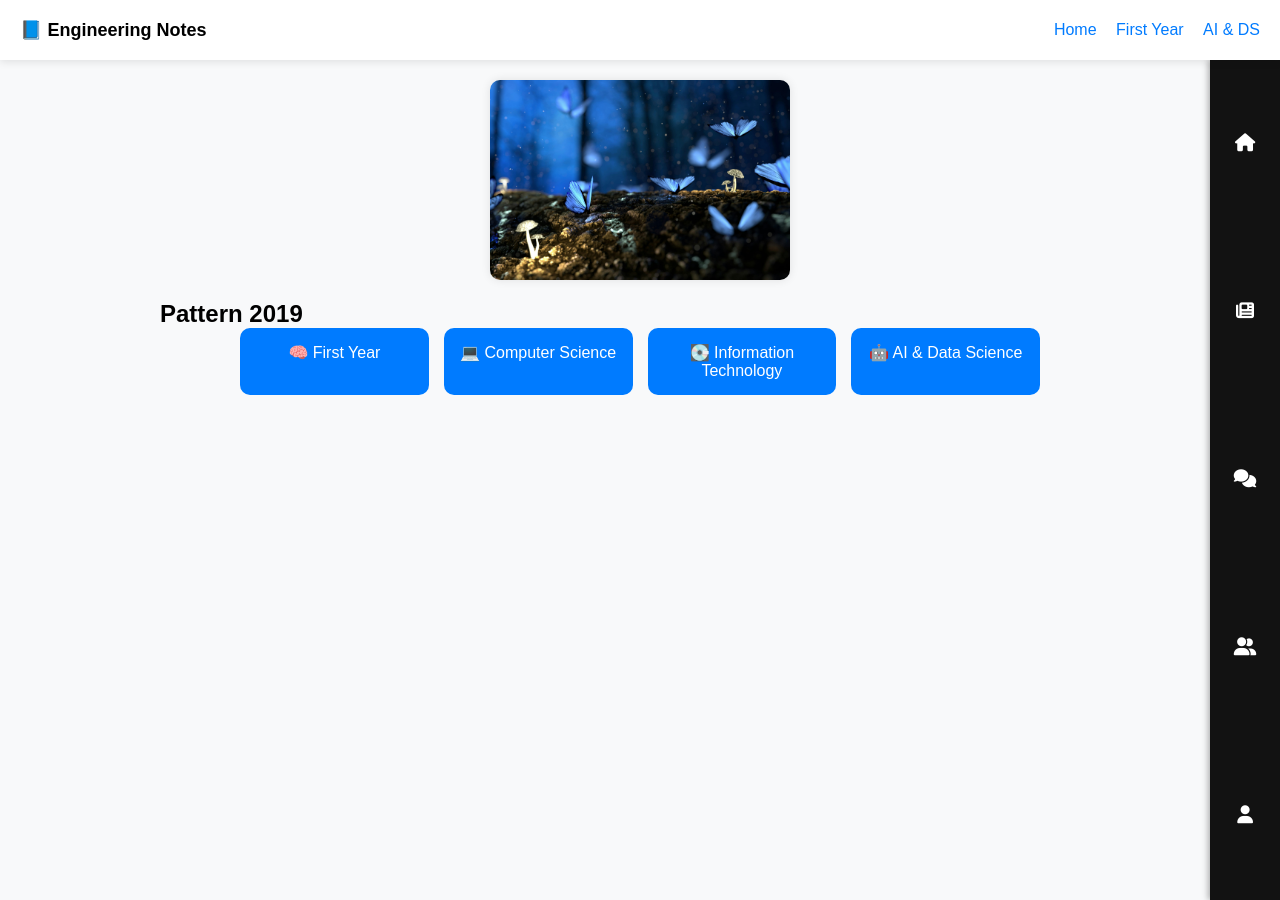
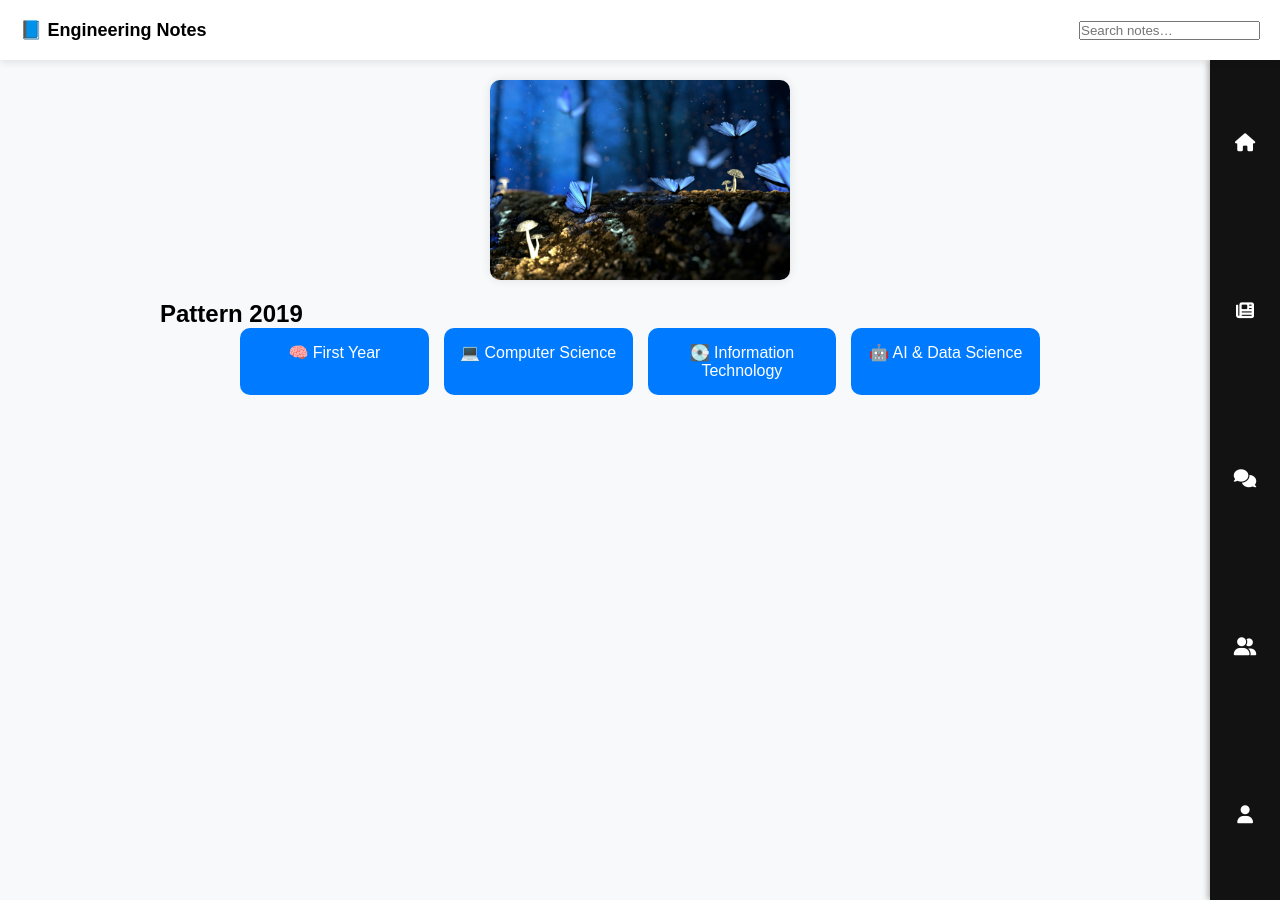
Before and after one commit to aryanmungekar/study-notes, a Jekyll site: the page built from index.md, in a window 1280 px wide. Built offline with Jekyll 4.4.1, drawn with Linux system fonts in a browser that asks for light colours; comment, search, counter and statistics services are not loaded; some of the changed lines change nothing that is shown.

Commit message:
Add search.json for Lunr.js support

```diff
--- a/_layouts/default.html
+++ b/_layouts/default.html
@@ -15,9 +15,11 @@
     <div class="header-content">
       <h1>📘 Engineering Notes</h1>
       <nav>
-        <a href="/">Home</a>
-        <a href="/first-year/">First Year</a>
-        <a href="/aids/">AI & DS</a>
+        <form id="search-form" action="#" onsubmit="return false;">
+  <input type="text" id="search-box" placeholder="Search notes…" autocomplete="off">
+</form>
+<ul id="search-results" class="search-results"></ul>
+
       </nav>
     </div>
   </header>
@@ -53,6 +55,32 @@
 </footer>
 
 
+<script src="https://unpkg.com/lunr/lunr.js"></script>
+<script>
+fetch('/search.json')
+  .then(res => res.json())
+  .then(data => {
+    const pages = data.pages;
+    const idx = lunr(function () {
+      this.ref('url');
+      this.field('title');
+      this.field('content');
+      pages.forEach(page => this.add(page));
+    });
+
+    document.getElementById('search-box').addEventListener('input', evt => {
+      const query = evt.target.value;
+      const results = query ? idx.search(query) : [];
+      const out = document.getElementById('search-results');
+      out.innerHTML = results.length
+        ? results.map(r => {
+            const p = pages.find(p => p.url === r.ref);
+            return `<li><a href="${p.url}">${p.title}</a></li>`;
+          }).join('')
+        : '<li>No results found</li>';
+    });
+  });
+</script>
 
 </body>
 </html>
```
